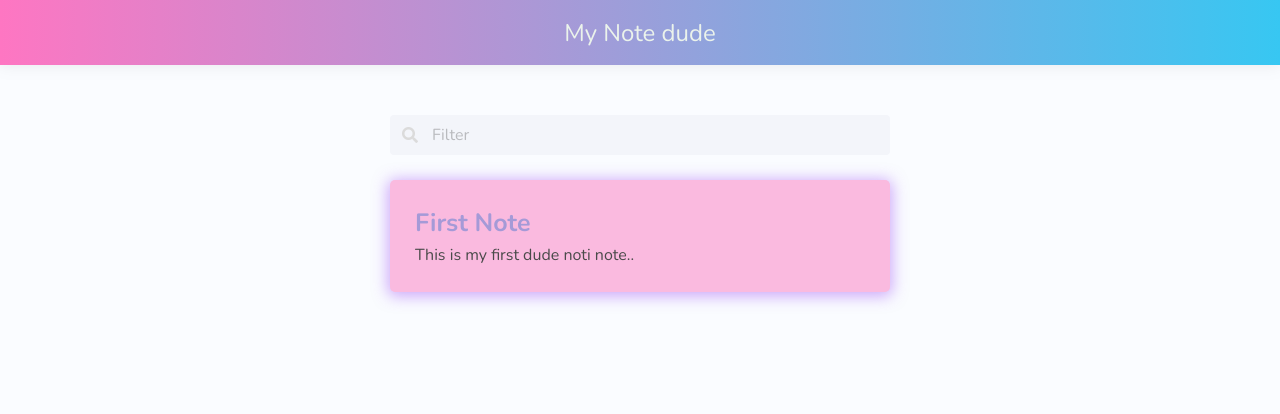
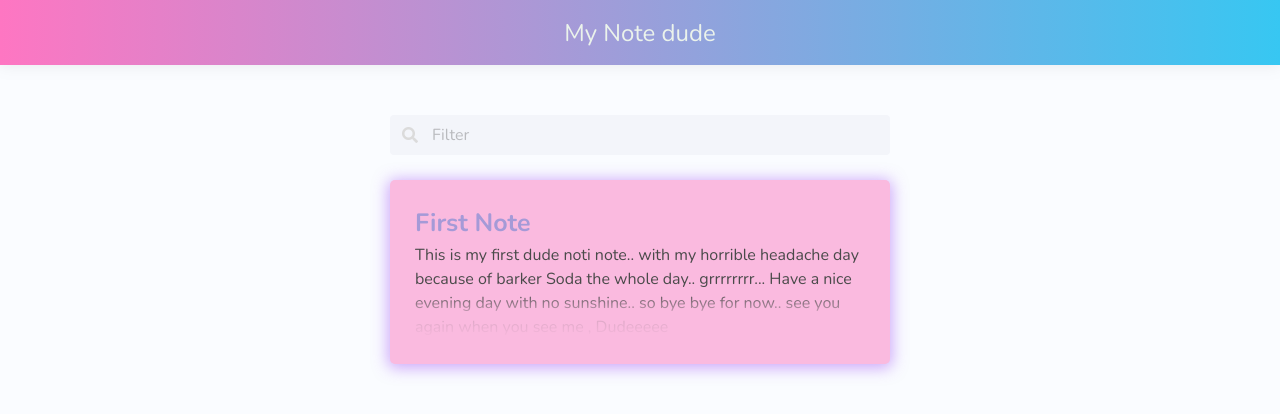
Before and after one commit to Nattaya-TR/NotePad, an Angular app in the folder notepad/: page / in a window 1280 px wide. Shown: the top 414 px of the page. Built offline with nearby package versions, Linux system fonts and the light colour scheme.

Commit message:
add more component

```diff
--- a/notepad/src/app/note-card/note-card.component.html
+++ b/notepad/src/app/note-card/note-card.component.html
@@ -3,7 +3,9 @@
   <div class="note-card-content">
     <h1 class="note-card-title">First Note</h1>
     <div class="note-card-body">
-      This is my first dude noti note..
+      <p>This is my first dude noti note.. with my horrible headache day because of barker Soda the whole day.. grrrrrrrr...
+        Have a nice evening day with no sunshine.. so bye bye for now.. see you again when you see me , Dudeeeee</p>
+      <div class="fade-out-truncation"></div>
     </div>
   </div>
 
--- a/notepad/src/app/note-card/note-card.component.scss
+++ b/notepad/src/app/note-card/note-card.component.scss
@@ -13,6 +13,9 @@
 
     .x-button {
       opacity: 1; //show the button when hover
+      transition-delay: 0.35s;
+      transform: scale(1);
+
     }
   }
 
@@ -23,6 +26,22 @@
       font-size: 25px;
       font-weight: bold;
       color: $purple;
+    }
+
+    .note-card-body {
+      position : relative;
+
+      //the maximum height before it's truncated
+      max-height: 100px;
+      overflow: hidden;
+
+      .fade-out-truncation {
+        position: absolute;
+        bottom: 0;
+        height: 50%;
+        width: 100%;
+        background: linear-gradient(to bottom, rgba(250,186,223,0) 0%, rgba(250,186,223,0.8) 50%, rgba(250,186,223) 100% );
+      }
     }
   }
 }
@@ -39,4 +58,14 @@
   background-position: center;
   border-radius: 4px;
   opacity: 0; //set the button hidden by default
+  transition: opacity 0.2s ease-out, transform 0.2s ease-out;
+  transform: scale(0.35);
+
+  &:hover {
+    background-color: darken($light-red, 2%);
+  }
+
+  &:active {
+    background-color: darken($light-red, 5%);
+  }
 }
```
